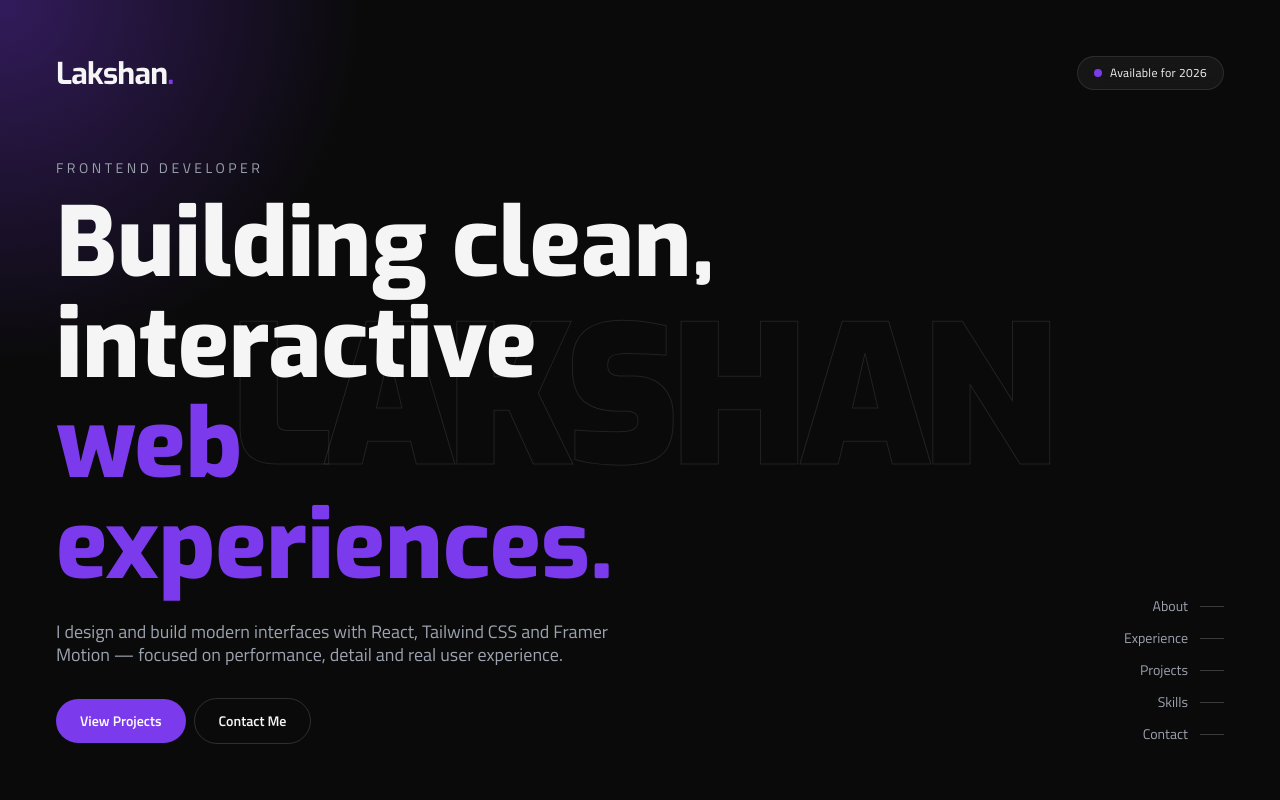
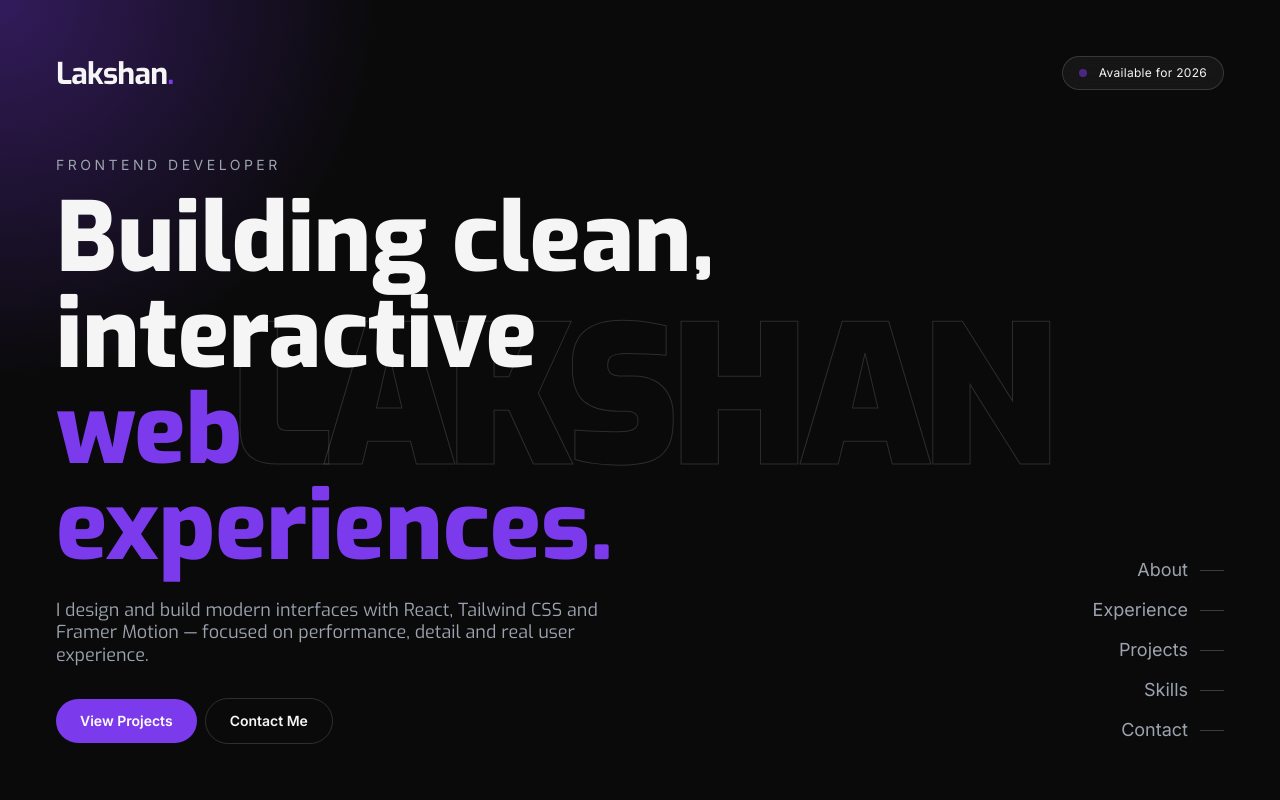
Before and after one commit to lakshan-beast/My-Portfolio, a React (Vite) app: page / in a window 1280 px wide. Shown: the top 800 px of the page. Built offline with nearby package versions, Linux system fonts and the light colour scheme.

Commit message:
feat: update Footer and Hero components for improved layout and styling, and change font imports in CSS

```diff
--- a/src/components/Footer.jsx
+++ b/src/components/Footer.jsx
@@ -281,14 +281,15 @@ export default function Footer() {
                 </a>
               </div>
 
+              <div className="mt-1.5 py-3 px-1 flex items-center gap-2 text-xs text-violet-brand">
+                <span className="size-1.5 animate-pulse rounded-full bg-violet-brand shadow-[0_0_10px_#7c3aed]" />
+                Available for Roles & Freelance
+              </div>
+
               <div>
                 <p className="mb-1.5 text-[0.65rem] tracking-[0.15em] text-muted/50 uppercase">
                   Location & Status
                 </p>
-                <div className="mt-1.5 flex items-center gap-2 text-xs text-violet-brand">
-                  <span className="size-1.5 animate-pulse rounded-full bg-violet-brand shadow-[0_0_10px_#7c3aed]" />
-                  Available for Roles & Freelance
-                </div>
 
                 <p className="text-sm">Kandy, Sri Lanka 🇱🇰</p>
 
@@ -345,9 +346,10 @@ export default function Footer() {
             </a>
           </div>
 
-          <p className="flex items-center gap-1.5 text-xs text-muted/60">
+          <p className="flex items-center gap-1.5 text-xs text-muted/60 flex-wrap">
             Copyright <FaRegCopyright /> {currentYear}
-            <span>SyncXel Web Solutions. All rights reserved.</span>
+            SyncXel Web Solutions.{" "}
+            <span className="items-center"> All rights reserved.</span>
           </p>
         </motion.div>
       </div>
--- a/src/components/Hero.jsx
+++ b/src/components/Hero.jsx
@@ -145,7 +145,7 @@ export default function Hero() {
   const springY = useSpring(mouseY, { stiffness: 120, damping: 20 });
 
   const spotlight = useMotionTemplate`
-    radial-gradient(520px circle at ${springX}px ${springY}px,
+    radial-gradient(540px circle at ${springX}px ${springY}px,
     rgba(124, 58, 237, 0.36),
     transparent 70%)
   `;
@@ -170,12 +170,12 @@ export default function Hero() {
       {/* Center outline name */}
       <div className="pointer-events-none absolute inset-0 flex items-center justify-center">
         <motion.h2
-          initial={{ opacity: 0, scale: 0.96 }}
+          initial={{ opacity: 0, scale: 0.9 }}
           animate={{ opacity: 1, scale: 1 }}
           transition={{ duration: 1.2, ease: [0.22, 1, 0.36, 1] }}
           className="font-display text-[18vw] leading-none font-black tracking-tighter text-transparent uppercase select-none sm:text-[15vw]"
           style={{
-            WebkitTextStroke: "1px rgba(245, 245, 245, 0.10)",
+            WebkitTextStroke: "1px rgba(245, 245, 245, 0.15)",
           }}>
           Lakshan
         </motion.h2>
@@ -198,14 +198,14 @@ export default function Hero() {
           initial="hidden"
           animate="visible"
           custom={1}
-          className="items-center gap-2 rounded-full border border-white/10 bg-white/5 px-4 py-2 text-xs tracking-wide backdrop-blur-md sm:flex">
-          <span className="size-2 rounded-full bg-violet-brand" />
+          className="items-center gap-3 rounded-full border border-white/15 bg-white/5 px-4 py-2 text-xs tracking-wide backdrop-blur-md sm:flex">
+          <span className="size-2 rounded-full bg-violet-brand animate-pulse" />
           Available for 2026
         </motion.div>
       </div>
 
       {/* Bottom row */}
-      <div className="relative z-10 flex flex-col justify-between gap-12 lg:flex-row lg:items-end">
+      <div className="relative z-10 flex flex-col justify-between gap-12 lg:flex-row lg:items-end sm:bottom-12 lg:bottom-0">
         <motion.div
           variants={fadeUp}
           initial="hidden"
@@ -216,7 +216,7 @@ export default function Hero() {
             Frontend Developer
           </p>
 
-          <h1 className="font-display text-5xl leading-[1.05] font-extrabold sm:text-7xl lg:text-8xl">
+          <h1 className="font-display leading-none font-extrabold text-6xl sm:text-7xl lg:text-8xl">
             Building clean,
             <br />
             interactive
@@ -224,7 +224,7 @@ export default function Hero() {
             <span className="text-violet-brand">web experiences.</span>
           </h1>
 
-          <p className="mt-6 max-w-xl text-base text-muted sm:text-lg leading-tight ">
+          <p className="mt-6 max-w-xl text-base text-muted sm:text-lg leading-tight font-display">
             I design and build modern interfaces with React, Tailwind CSS and
             Framer Motion — focused on performance, detail and real user
             experience.
@@ -255,7 +255,7 @@ export default function Hero() {
             <a
               key={link.label}
               href={link.href}
-              className="group flex items-center gap-3 text-sm text-muted transition hover:text-paper">
+              className="group flex items-center gap-3 text-lg text-muted transition hover:text-paper">
               {link.label}
               <span className="h-px w-6 bg-white/20 transition-all group-hover:w-10 group-hover:bg-violet-brand" />
             </a>
--- a/src/index.css
+++ b/src/index.css
@@ -1,4 +1,4 @@
-@import url("https://fonts.googleapis.com/css2?family=Exo:ital,wght@0,100..900;1,100..900&family=Titillium+Web:wght@300..800&display=swap");
+@import url("https://fonts.googleapis.com/css2?family=Exo:ital,wght@0,100..900;1,100..900&family=Inter:wght@300..800&display=swap");
 
 @import "tailwindcss";
 
@@ -11,7 +11,7 @@
   --color-violet-soft: #a78bfa;
 
   --font-display: "Exo", sans-serif;
-  --font-sans: "Titillium Web", sans-serif;
+  --font-sans: "Inter", sans-serif;
 
   --animate-marquee: marquee 30s linear infinite;
 
```
